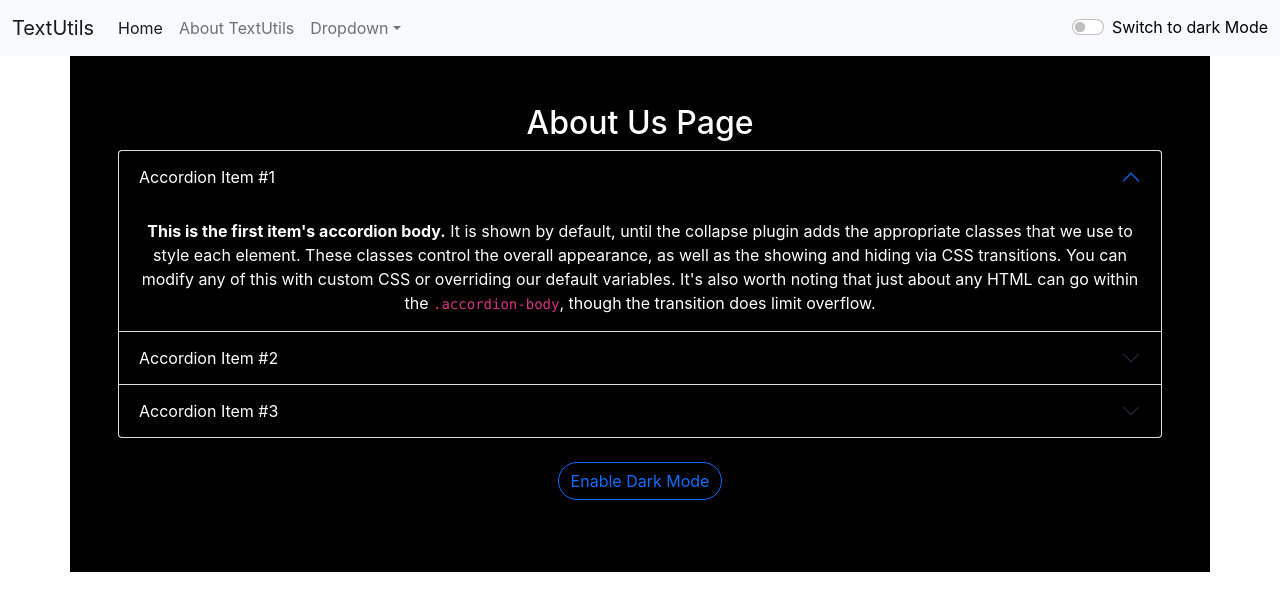
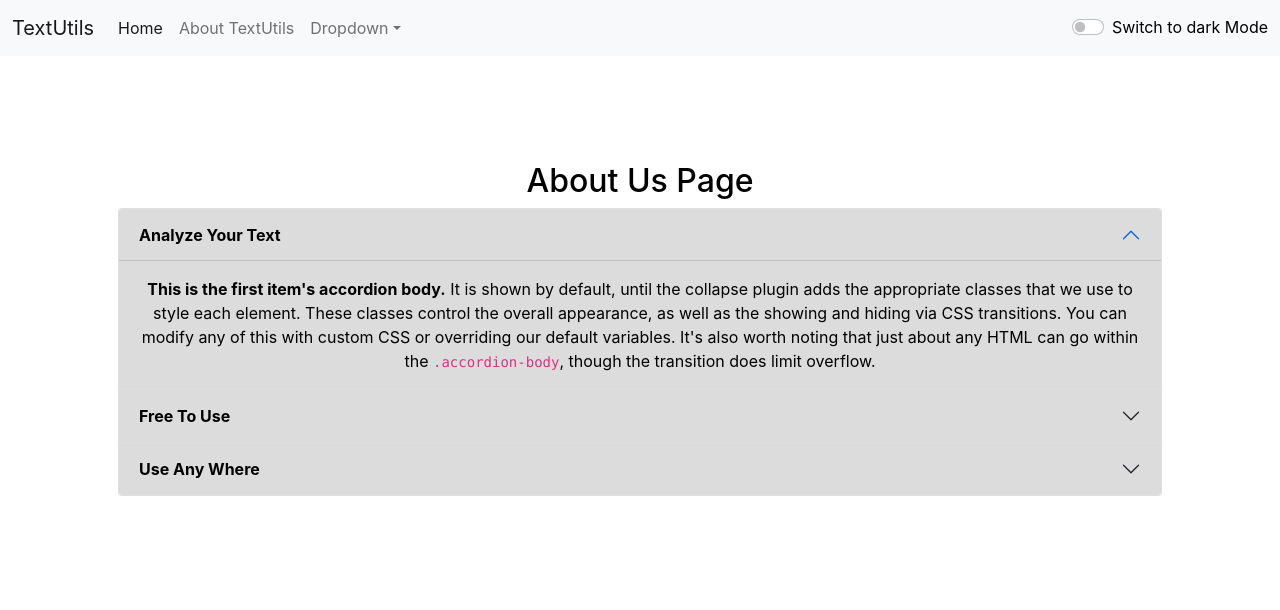
Before and after one commit to Wajahat-Ahmed-NED/ReactOnlineLearn, a React (Create React App) app: page /about in a window 1280 px wide. Shown: the top 610 px of the page. Built offline with nearby package versions, Linux system fonts and the light colour scheme.

Commit message:
practicing

```diff
--- a/src/App.js
+++ b/src/App.js
@@ -54,7 +54,7 @@ function App() {
 
       <Switch>
       <Route exact path="/about">
-      <About />
+      <About mode={mode}/>
       </Route>
 
       <Route exact path="/">
--- a/src/components/About.js
+++ b/src/components/About.js
@@ -1,41 +1,42 @@
-import React,{useState}  from 'react'
+import React, { useState } from 'react'
 // import from 'React'
 
-export default function About() {
-    const [myStyle, setMyStyle] = useState({
-        color:'white',
-        backgroundColor:'black',
-    })
+export default function About(props) {
+let myStyle={
+        color:props.mode==='light'? 'black':'white',
+        backgroundColor:props.mode==='light'?'rgb(220 220 220)':'rgb(126 126 126)',
+    }
 
     const [btn, setbtn] = useState("Enable Dark Mode")
-    const changeMode=()=>{
-        if(myStyle.color=='white'){
-        setMyStyle({
-            color:'black',
-            backgroundColor:'white'
-        })
-        setbtn("Enable Dark Mode")
-    }
-        else{
-            setMyStyle({
-                color:'white',
-                backgroundColor:'black',
-            })
-            setbtn("Enable Light Mode")
-        }
-    }
+    // const changeMode = () => {
+    //     if (myStyle.color == 'white') {
+    //         setMyStyle({
+    //             color: 'black',
+    //             backgroundColor: 'white'
+    //         })
+    //         setbtn("Enable Dark Mode")
+    //     }
+    //     else {
+    //         setMyStyle({
+    //             color: 'white',
+    //             backgroundColor: 'black',
+    //         })
+    //         setbtn("Enable Light Mode")
+    //     }
+    // }
 
     return (
-        <div className="container p-5 " style={myStyle}>
+        <>
+        <div className="container p-5 my-2" style={myStyle,{color:props.mode==="dark"?'white':'black'}}>
             <h2>About Us Page</h2>
             <div class="accordion" id="accordionExample">
                 <div class="accordion-item">
                     <h2 class="accordion-header" id="headingOne">
-                        <button class="accordion-button" type="button"style={myStyle} data-bs-toggle="collapse" data-bs-target="#collapseOne" aria-expanded="true" aria-controls="collapseOne">
-                            Accordion Item #1
+                        <button class="accordion-button" type="button" style={myStyle} data-bs-toggle="collapse" data-bs-target="#collapseOne" aria-expanded="true" aria-controls="collapseOne">
+                            <strong> Analyze Your Text </strong>
                         </button>
                     </h2>
-                    <div id="collapseOne" class="accordion-collapse collapse show" style={myStyle}aria-labelledby="headingOne" data-bs-parent="#accordionExample">
+                    <div id="collapseOne" class="accordion-collapse collapse show" style={myStyle} aria-labelledby="headingOne" data-bs-parent="#accordionExample">
                         <div class="accordion-body">
                             <strong>This is the first item's accordion body.</strong> It is shown by default, until the collapse plugin adds the appropriate classes that we use to style each element. These classes control the overall appearance, as well as the showing and hiding via CSS transitions. You can modify any of this with custom CSS or overriding our default variables. It's also worth noting that just about any HTML can go within the <code>.accordion-body</code>, though the transition does limit overflow.
                         </div>
@@ -43,11 +44,11 @@ export default function About() {
                 </div>
                 <div class="accordion-item">
                     <h2 class="accordion-header" id="headingTwo">
-                        <button class="accordion-button collapsed" type="button" style={myStyle}data-bs-toggle="collapse" data-bs-target="#collapseTwo" aria-expanded="false" aria-controls="collapseTwo">
-                            Accordion Item #2
+                        <button class="accordion-button collapsed" type="button" style={myStyle} data-bs-toggle="collapse" data-bs-target="#collapseTwo" aria-expanded="false" aria-controls="collapseTwo">
+                            <strong> Free To Use </strong>
                         </button>
                     </h2>
-                    <div id="collapseTwo" class="accordion-collapse collapse"style={myStyle} aria-labelledby="headingTwo" data-bs-parent="#accordionExample">
+                    <div id="collapseTwo" class="accordion-collapse collapse" style={myStyle} aria-labelledby="headingTwo" data-bs-parent="#accordionExample">
                         <div class="accordion-body">
                             <strong>This is the second item's accordion body.</strong> It is hidden by default, until the collapse plugin adds the appropriate classes that we use to style each element. These classes control the overall appearance, as well as the showing and hiding via CSS transitions. You can modify any of this with custom CSS or overriding our default variables. It's also worth noting that just about any HTML can go within the <code>.accordion-body</code>, though the transition does limit overflow.
                         </div>
@@ -55,18 +56,20 @@ export default function About() {
                 </div>
                 <div class="accordion-item">
                     <h2 class="accordion-header" id="headingThree">
-                        <button class="accordion-button collapsed" type="button"style={myStyle} data-bs-toggle="collapse" data-bs-target="#collapseThree" aria-expanded="false" aria-controls="collapseThree">
-                            Accordion Item #3
+                        <button class="accordion-button collapsed" type="button" style={myStyle} data-bs-toggle="collapse" data-bs-target="#collapseThree" aria-expanded="false" aria-controls="collapseThree">
+                            <strong> Use Any Where </strong>
                         </button>
                     </h2>
-                    <div id="collapseThree" class="accordion-collapse collapse" style={myStyle}aria-labelledby="headingThree" data-bs-parent="#accordionExample">
+                    <div id="collapseThree" class="accordion-collapse collapse" style={myStyle} aria-labelledby="headingThree" data-bs-parent="#accordionExample">
                         <div class="accordion-body">
                             <strong>This is the third item's accordion body.</strong> It is hidden by default, until the collapse plugin adds the appropriate classes that we use to style each element. These classes control the overall appearance, as well as the showing and hiding via CSS transitions. You can modify any of this with custom CSS or overriding our default variables. It's also worth noting that just about any HTML can go within the <code>.accordion-body</code>, though the transition does limit overflow.
                         </div>
                     </div>
                 </div>
             </div>
-            <button onClick={changeMode} class="btn btn-outline-primary my-4 rounded-pill" >{btn}</button>
+            {/* <button onClick={changeMode} class="btn btn-outline-primary my-4 rounded-pill" >{btn}</button> */}
+
         </div>
+        </>
     )
 }
--- a/src/components/Alert.js
+++ b/src/components/Alert.js
@@ -6,12 +6,14 @@ export default function Alert(props) {
         return lower.charAt(0).toUpperCase()+lower.slice(1);
     }
     return (
-        props.alert && <div>
+        <div style={{height:'50px'}}>
+       { props.alert && <div>
             <div className={`alert alert-${props.alert.typ} alert-dismissible fade show`} role="alert">
 
                 {capitalize(props.alert.typ)} : <strong>{props.alert.msg}</strong>
 
             </div>
+        </div>}
         </div>
     )
 }
--- a/src/components/TextForm.js
+++ b/src/components/TextForm.js
@@ -25,6 +25,7 @@ export default function TextForm(props) {
         var text=document.getElementById("myBox")
         text.select()
         navigator.clipboard.writeText(text.value);
+        document.getSelection().removeAllRanges()
         props.showAlert('Copied to Clipboard','success')
     }
     const handleOnChange=(event)=>{
@@ -34,21 +35,21 @@ export default function TextForm(props) {
     return (
         <div>
 
-            <div className="mb-3 container" style={{color:props.mode==='dark'?'white':'black'}}>
+            <div className=" container my-2" style={{color:props.mode==='dark'?'white':'black'}}>
                 <h1>{props.heading}</h1>
-                <textarea className="form-control" id="myBox" rows="8" onChange={handleOnChange}value={text} style={{backgroundColor:props.mode==='dark'?'grey':'white',color:props.mode==='dark'?'white':'black'}}></textarea>
-                <button className="btn btn-primary m-4" onClick={handleUpClick}>Convert to Upper Case</button>
-                <button className="btn btn-primary m-4" onClick={handleLoClick}>Convert to Lower Case</button>
-                <button className="btn btn-primary m-4" onClick={handleClearClick}>Convert to Lower Case</button>
-                <button className="btn btn-primary m-4" onClick={handleCopy}>Copy text</button>
+                <textarea className="form-control" id="myBox" rows="8" onChange={handleOnChange}value={text} style={{backgroundColor:props.mode==='dark'?'#1a1741':'white',color:props.mode==='dark'?'white':'black'}}></textarea>
+                <button disabled={text.length===0} className="btn btn-primary m-4" onClick={handleUpClick}>Convert to Upper Case</button>
+                <button disabled={text.length===0} className="btn btn-primary m-4" onClick={handleLoClick}>Convert to Lower Case</button>
+                <button disabled={text.length===0}className="btn btn-primary m-4" onClick={handleClearClick}>Convert to Lower Case</button>
+                <button disabled={text.length===0}className="btn btn-primary m-4" onClick={handleCopy}>Copy text</button>
             </div>
 
             <div className="container" style={{color:props.mode==='dark'?'white':'black'}}>
                 <h1>Your text summary</h1>
-                <p>{text.split(" ").length} words {text.length} characters</p>
-                <p>You will read it in {0.008 * text.split(" ").length} minutes </p>
+                <p>{text.split(" ").filter((element)=> element.length!==0).length} words {text.length} characters</p>
+                <p>You will read it in {0.008 * text.split(" ").filter((element)=> element.length!==0).length} minutes </p>
                 <h2>Preview</h2>
-                <p>{text}</p>
+                <p>{text?text:"Nothing To Preview"}</p>
             </div>
         </div>
     )
```
